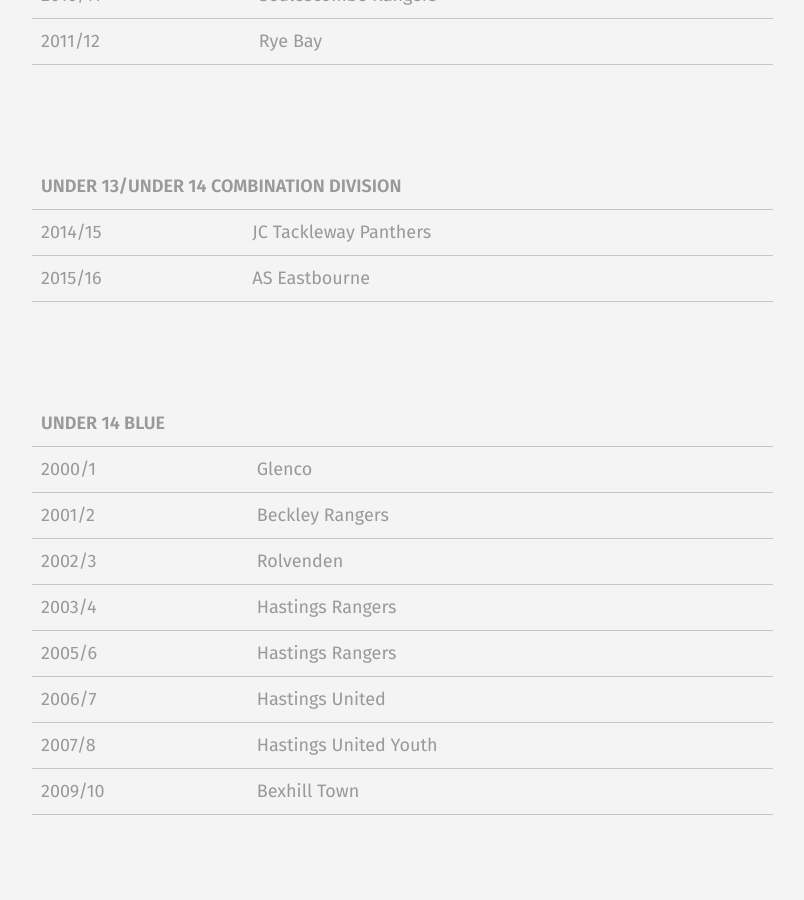
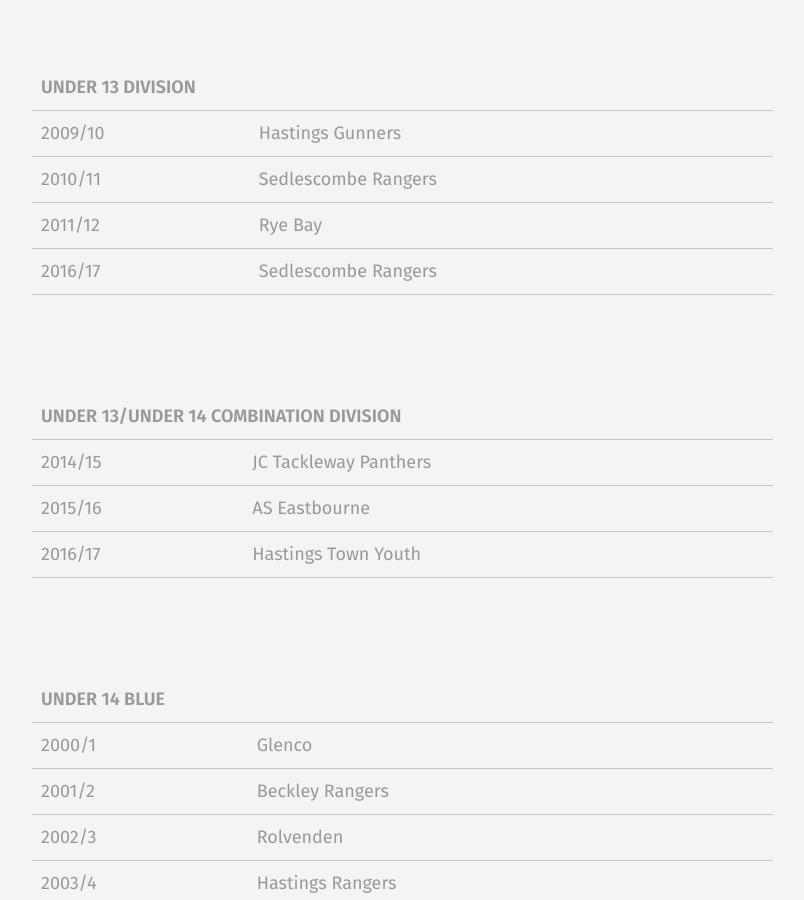
Before and after one commit to rotherleague/Rother, a Jekyll site: the page built from winners.md, in a window 1280 px wide and 900 px high, scrolled down 10300 px. Shown: the whole window, without its empty margins (56-860 px from the left). Built offline with Jekyll 4.4.1, drawn with Linux system fonts in a browser that asks for light colours; comment, search, counter and statistics services are not loaded; a style sheet for code colours, icons or effects is not loaded; some of the changed text lies outside the part shown.

Commit message:
Update league.html

```diff
--- a/_includes/winners/league.html
+++ b/_includes/winners/league.html
@@ -496,6 +496,14 @@
     <td>2015/16 </td>
     <td>Beckley Rangers </td>
   </tr>
+  <tr>
+    <td>2016/17 </td>
+    <td>St. Leonards  </td>
+  </tr>
+  <tr>
+    <td>2017/18 </td>
+    <td></td>
+  </tr>
 </table>
 
 <table border="0" class="table table-striped" width="100%">
@@ -578,6 +586,16 @@
     <td>2015/16 </td>
     <td>Select Youth </td>
   </tr>
+  <tr>
+    <td>2016/17 </td>
+    <td>AS Eastbourne  </td>
+  </tr>
+  <tr>
+    <td>2017/18 </td>
+    <td> </td>
+  </tr>
+
+
 </table>
 
 <table border="0" class="table table-striped" width="100%">
@@ -744,6 +762,10 @@
     <td>2011/12 </td>
     <td>Rye Bay </td>
   </tr>
+   <tr>
+    <td>2016/17</td>
+    <td>Sedlescombe Rangers    </td>
+  </tr>
 </table>
 
 <table border="0" class="table table-striped" width="100%">
@@ -757,6 +779,10 @@
   <tr>
     <td>2015/16 </td>
     <td>AS Eastbourne </td>
+  </tr>
+  <tr>
+    <td>2016/17 </td>
+    <td>Hastings Town Youth</td>
   </tr>
 </table>
 
```
